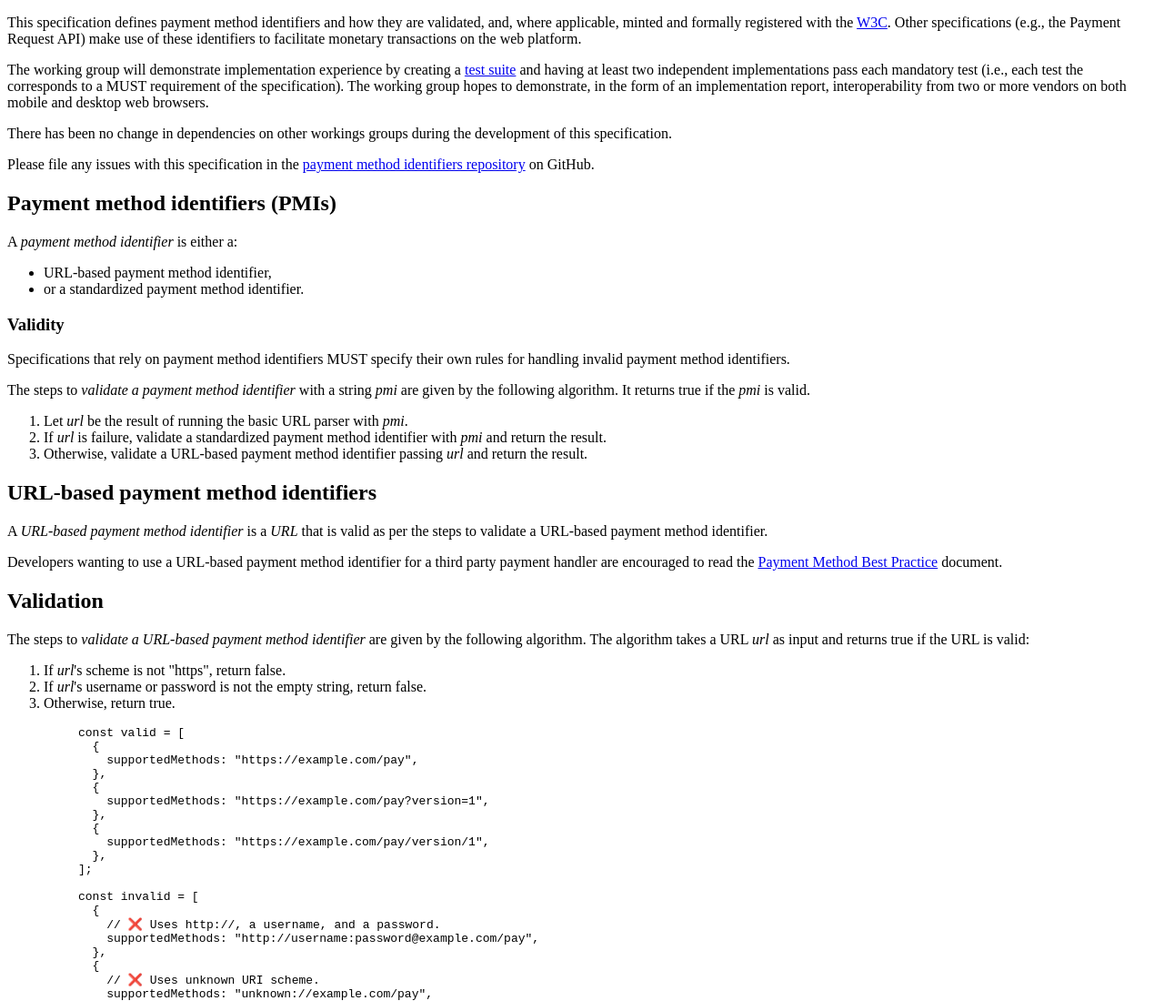
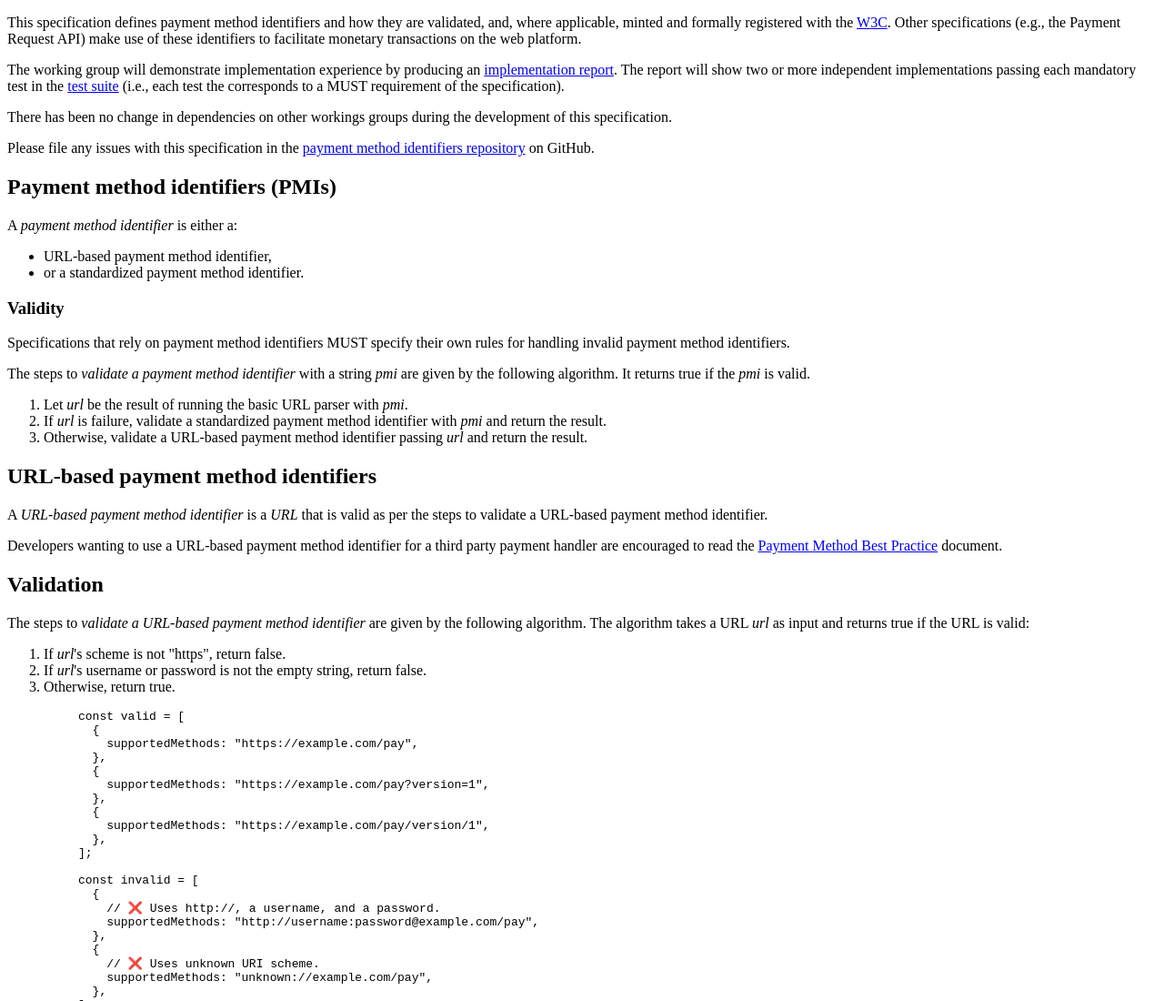
Before and after one commit to w3c/payment-method-id, a plain HTML site: page index.html in a window 1280 px wide. Shown: the top 1100 px of the page at 91% size. Drawn offline with Linux system fonts and the light colour scheme.

Commit message:
Clarify CR exit requirements

```diff
--- a/index.html
+++ b/index.html
@@ -56,12 +56,12 @@
     <section id='sotd'>
       <p>
         The working group will demonstrate implementation experience by
-        creating a <a href="https://w3c-test.org/payment-method-id/">test
-        suite</a> and having at least two independent implementations pass each
-        mandatory test (i.e., each test the corresponds to a MUST requirement
-        of the specification). The working group hopes to demonstrate, in the
-        form of an implementation report, interoperability from two or more
-        vendors on both mobile and desktop web browsers.
+        producing an <a href=
+        "https://w3c.github.io/payment-method-id/reports/implementation.html">implementation
+        report</a>. The report will show two or more independent
+        implementations passing each mandatory test in the <a href=
+        "https://w3c-test.org/payment-method-id/">test suite</a> (i.e., each
+        test the corresponds to a MUST requirement of the specification).
       </p>
       <p>
         There has been no change in dependencies on other workings groups
```
